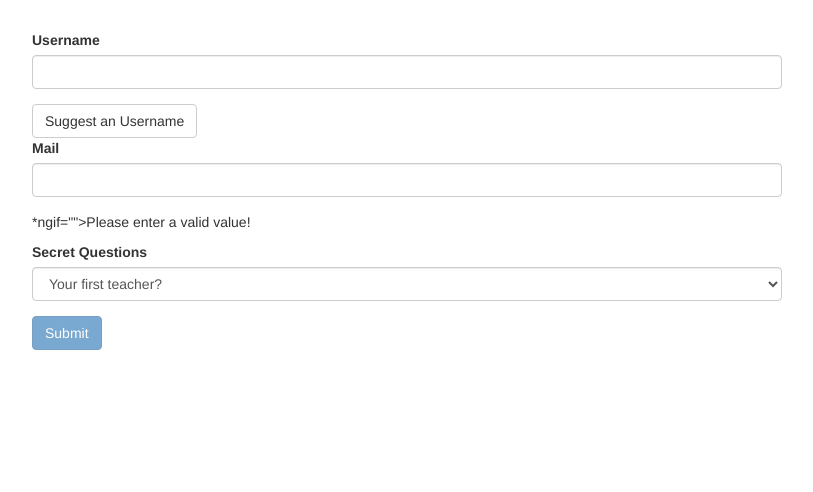
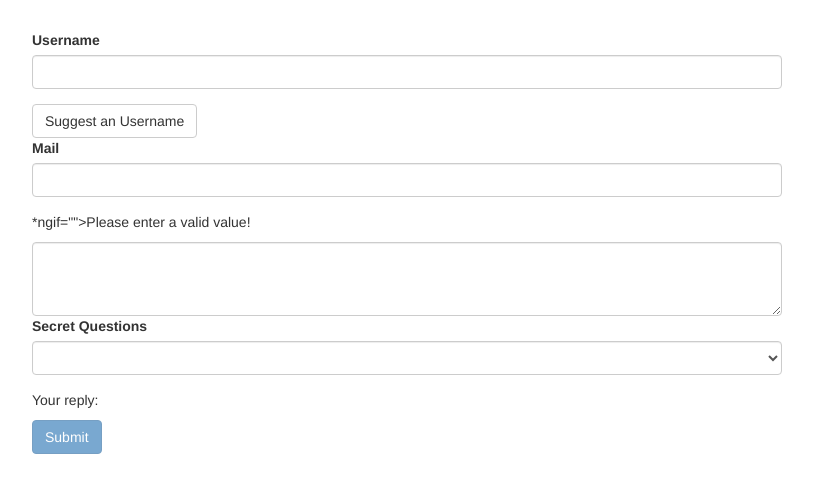
Before and after one commit to Grim907/Code-Labs-FE, an Angular app in the folder Class-23/forms-td-start/: page / in a window 1280 px wide. Shown: the top 492 px of the page, without its empty margins (233-1046 px from the left). Built offline with nearby package versions, Linux system fonts and the light colour scheme.

Commit message:
Using ngModel with Two-Way-Binding

```diff
--- a/Class-23/forms-td-start/src/app/app.component.html
+++ b/Class-23/forms-td-start/src/app/app.component.html
@@ -30,6 +30,11 @@
           <p>*ngif="">Please enter a valid value!</p>
         </div>
         <div class="form-group">
+          <textarea
+          name="questionAnswer"
+          rows="3"
+          class="form-control"
+          [(ngModel)]="answer"></textarea>
           <label for="secret">Secret Questions</label>
           <select
           id="secret"
@@ -40,6 +45,7 @@
             <option value="teacher">Your first teacher?</option>
           </select>
         </div>
+        <p>Your reply: {{ answer }}</p>
         <button
         class="btn btn-primary"
         type="submit"
--- a/Class-23/forms-td-start/src/app/app.component.ts
+++ b/Class-23/forms-td-start/src/app/app.component.ts
@@ -8,7 +8,8 @@
 })
 export class AppComponent {
   @ViewChild('f') signupForm: NgForm;
-  defualtQuestion = 'teacher'
+  defaultQuestion = 'teacher'
+  answer = ''
 
   suggestUserName() {
     const suggestedName = 'Superuser';
```
